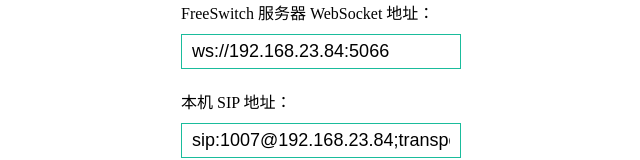
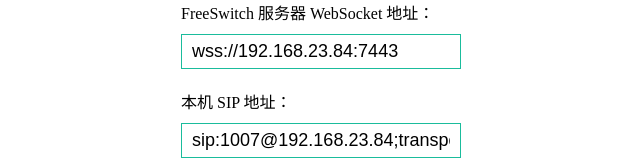
Before and after one commit to QuainK/webrtc-demo, a Vue app: page / in a window 1280 px wide. Shown: the top 160 px of the page, without its empty margins (319-959 px from the left). Built offline with nearby package versions, Linux system fonts and the light colour scheme; no server answers.

Commit message:
feat: FS服务器地址改用wss

```diff
--- a/src/App.vue
+++ b/src/App.vue
@@ -127,7 +127,8 @@
 const REMOTE_SIP_URI = ref('')
 
 if (hostname === '84') {
-  WS_URI.value = 'ws://192.168.23.84:5066'
+  // WS_URI.value = 'ws://192.168.23.84:5066'
+  WS_URI.value = 'wss://192.168.23.84:7443'
   LOCAL_SIP_URI.value = 'sip:1007@192.168.23.84;transport=ws'
   PASSWORD.value = '1234'
   TURN_URI.value = 'turn:192.168.23.176:3478?transport=tcp'
```
